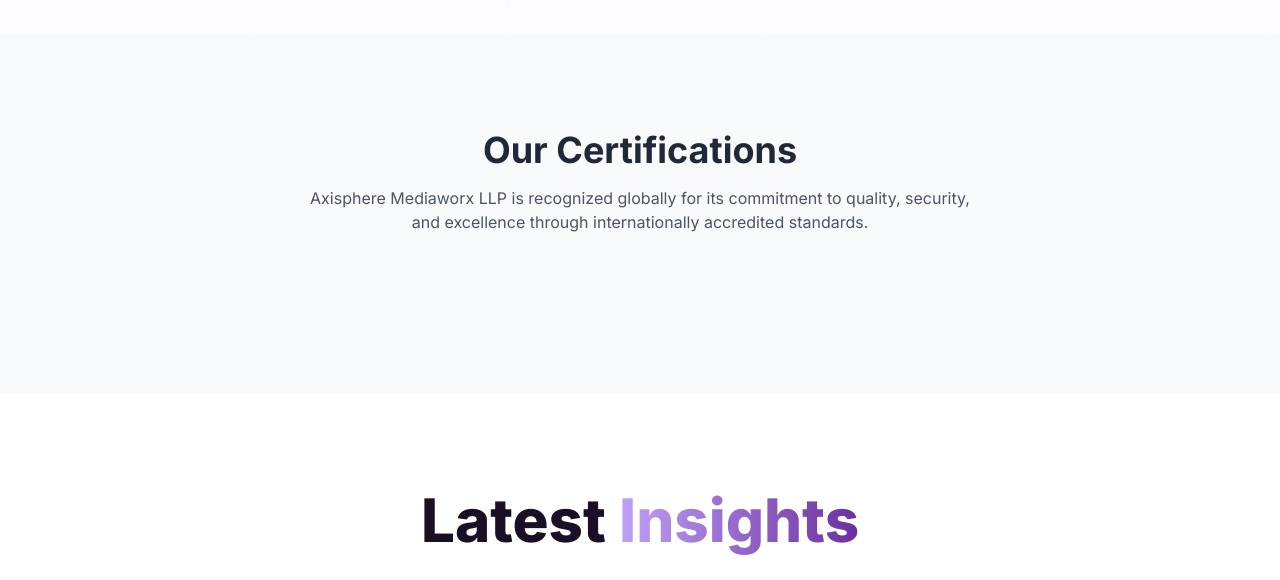
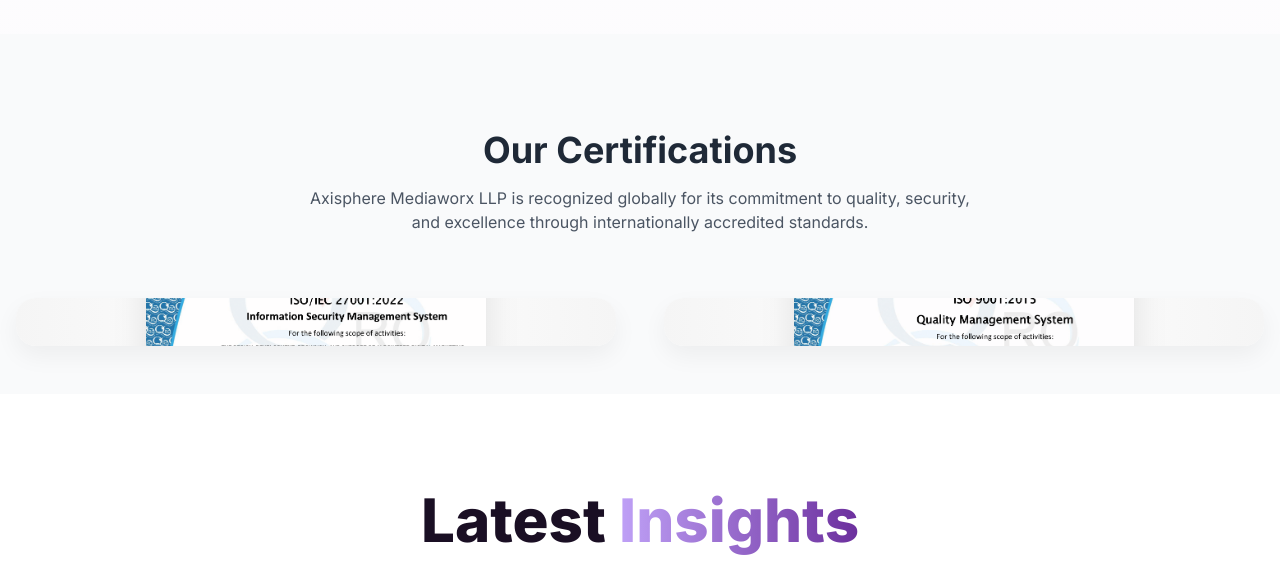
Before and after one commit to KSaiSreeLasya/AXISPHERE1, a React (Vite) app: page / in a window 1280 px wide. Shown: the part 6725-7305 px from the top of the page. Built offline with nearby package versions, Linux system fonts and the light colour scheme.

Commit message:
Enhance flip card styles and effects
Updated styles for flip card component, including transitions, backgrounds, and hover effects.

```diff
--- a/client/pages/CertificationsSection.css
+++ b/client/pages/CertificationsSection.css
@@ -10,9 +10,9 @@
 
 .card-wrapper {
   width: 100%;
-  height: auto;
   position: relative;
   padding: 0;
+  perspective: 1500px;
 }
 
 .flip-card-inner {
@@ -20,11 +20,12 @@
   width: 100%;
   height: 100%;
   transform-style: preserve-3d;
-  transition: transform 0.8s cubic-bezier(0.4, 0.2, 0.2, 1);
+  transition: transform 0.9s cubic-bezier(0.25, 0.8, 0.25, 1);
+  will-change: transform;
 }
 
 .flip-card-inner.flipped {
-  transform: rotateY(180deg);
+  transform: rotateY(180deg) scale(1.02);
 }
 
 .flip-card-front,
@@ -35,61 +36,89 @@
   border-radius: 1.25rem;
   backface-visibility: hidden;
   overflow: hidden;
-  border: none;
-  box-shadow: none;
+  transform-origin: center;
 }
 
+/* ===== FRONT SIDE ===== */
 .flip-card-front {
   display: flex;
   flex-direction: column;
   justify-content: center;
   align-items: center;
-  background: none;
-  padding: 0;
+  background: radial-gradient(circle at 50% 50%, #ffffff 0%, #f5f5f5 100%);
+  box-shadow: 0 10px 25px rgba(0, 0, 0, 0.05);
+  transform: rotateY(0deg);
+  transition: transform 0.3s ease, box-shadow 0.3s ease;
 }
 
+.flip-card-front:hover {
+  box-shadow: 0 12px 30px rgba(0, 0, 0, 0.1);
+}
+
+/* ===== BACK SIDE ===== */
 .flip-card-back {
-  background: rgba(255, 255, 255, 0.95);
+  background: linear-gradient(145deg, #fdfdfd, #e8e8e8);
   transform: rotateY(180deg);
+  box-shadow: 0 10px 25px rgba(0, 0, 0, 0.1);
   display: flex;
   flex-direction: column;
   justify-content: center;
   align-items: center;
 }
 
-/* Make image size auto based on original dimensions */
+/* ===== IMAGE ===== */
 .flip-card-front img {
-  width: auto; /* no fixed width */
+  width: auto;
   height: auto;
-  max-width: 100%; /* scale down if larger than container */
-  max-height: 480px; /* limit very tall images */
-  border-radius: 10px;
+  max-width: 100%;
+  max-height: 480px;
   object-fit: contain;
   display: block;
   margin: 0 auto;
-  filter: drop-shadow(0 4px 12px rgba(0, 0, 0, 0.1));
-  transition: transform 0.3s ease, filter 0.3s ease;
+  border-radius: 10px;
+  filter: drop-shadow(0 6px 16px rgba(0, 0, 0, 0.1));
+  transition: transform 0.4s ease, filter 0.4s ease;
 }
 
-/* Subtle zoom effect */
 .flip-card-front:hover img {
-  transform: scale(1.05);
-  filter: drop-shadow(0 8px 18px rgba(0, 0, 0, 0.2));
+  transform: scale(1.05) rotateY(2deg);
+  filter: drop-shadow(0 10px 25px rgba(0, 0, 0, 0.2));
 }
 
+/* ===== CAPTION ===== */
 .flip-card-front p {
   text-align: center;
   font-weight: 600;
   margin-top: 8px;
   font-size: 1rem;
   color: #000;
+  letter-spacing: 0.3px;
+  transition: transform 0.3s ease;
 }
 
-a {
-  text-decoration: none;
+.flip-card-front:hover p {
+  transform: translateY(3px);
 }
 
-/* Responsive behavior */
+/* ===== LIGHT REFLECTION EFFECT ===== */
+.flip-card-inner::before {
+  content: "";
+  position: absolute;
+  inset: 0;
+  border-radius: 1.25rem;
+  background: linear-gradient(120deg, rgba(255, 255, 255, 0.25) 0%, transparent 60%);
+  opacity: 0;
+  transform: translateX(-100%);
+  transition: transform 1s ease, opacity 1s ease;
+  pointer-events: none;
+}
+
+.flip-card-inner:hover::before {
+  opacity: 1;
+  transform: translateX(100%);
+}
+
+/* ===== RESPONSIVE ===== */
 @media (max-width: 768px) {
   .flip-card-front img {
     max-height: 340px;
```
